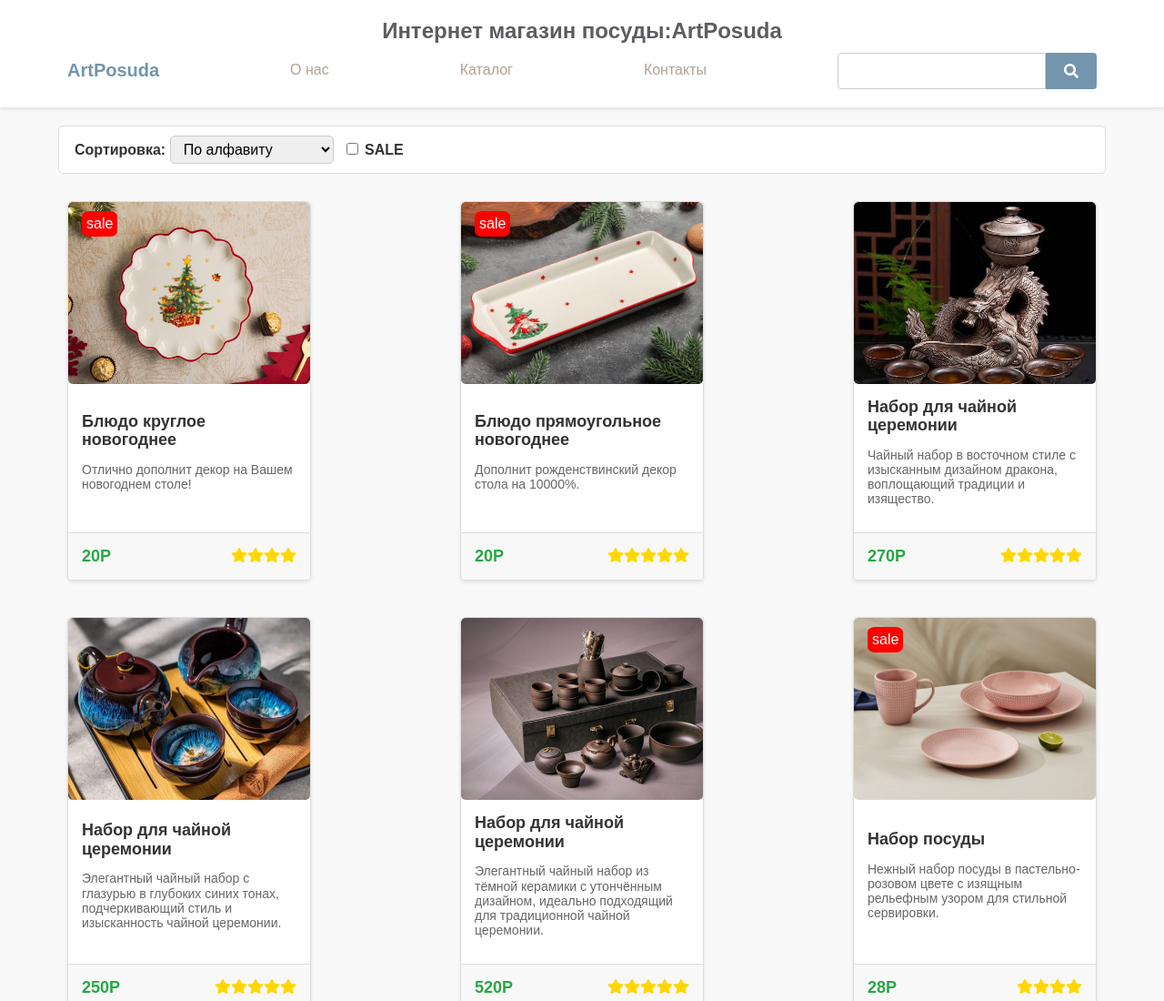
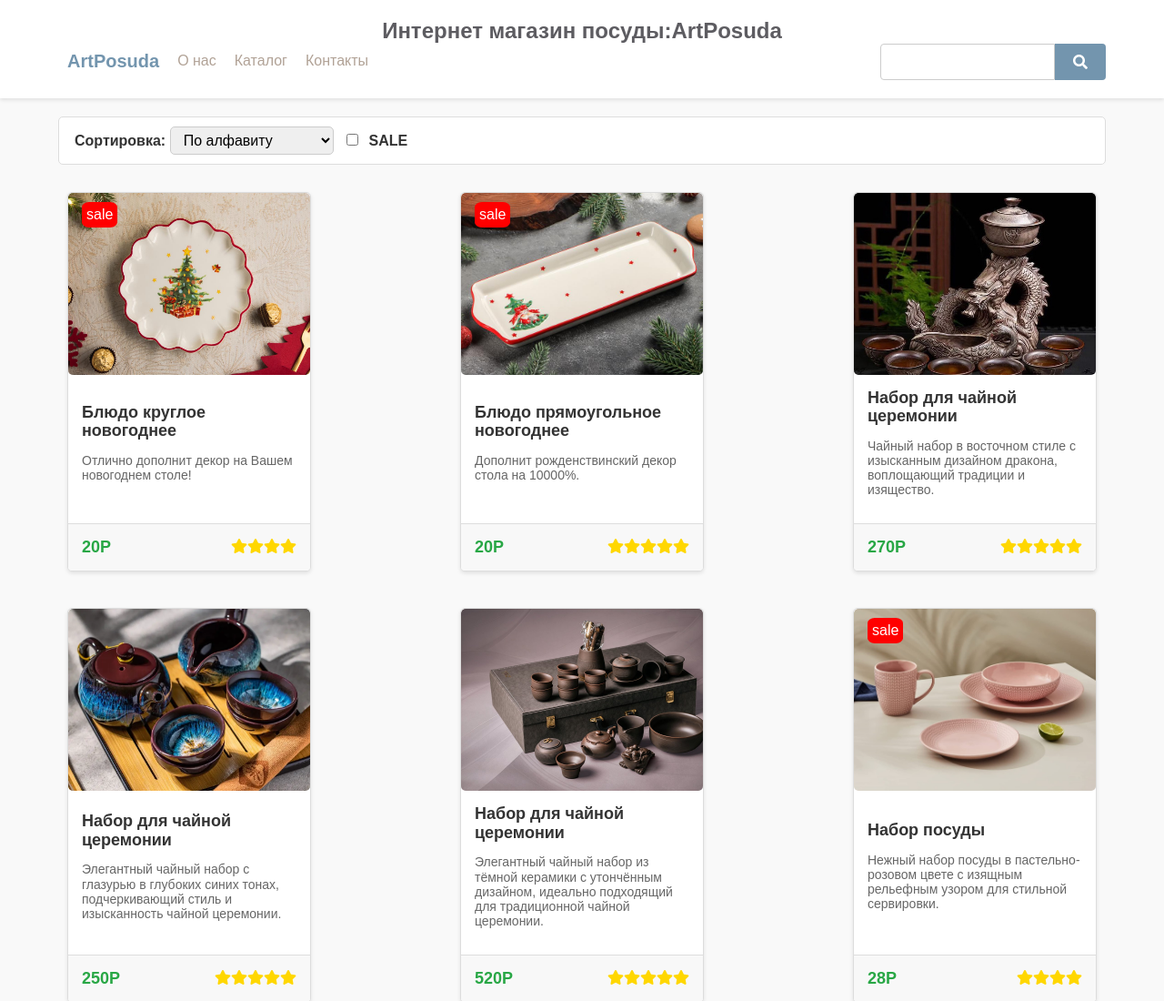
Before and after one commit to NatalyaBoreisha/Online-store, a plain HTML site: page index.html in a window 1280 px wide. Shown: the top 1100 px of the page at 91% size. Drawn offline with nearby package versions, Linux system fonts and the light colour scheme.

Commit message:
fixed comments

```diff
--- a/index.html
+++ b/index.html
@@ -15,7 +15,7 @@
 <body>
     <header>
         <h1>Интернет магазин посуды:ArtPosuda</h1>
-        <nav>
+        <nav class="container">
             <ul class="container nav">
                 <li>
                     <a href="#" class="logo">ArtPosuda</a>
@@ -29,13 +29,11 @@
                 <li>
                     <a href="#contacts">Контакты</a>
                 </li>
-                <li>
-                    <div class="site-search">
-                        <input type="search" id="search-input">
-                        <button type="button" id="search-btn" class="fa fa-search"></i>
-                    </div>
-                </li>
             </ul>
+            <div class="site-search">
+                <input type="search" id="search-input">
+                <button type="button" id="search-btn" class="fa fa-search"></i>
+            </div>
         </nav>
     </header>
     <main class="container">
@@ -48,6 +46,8 @@
                     <option value="cheap">Сначала дешевые</option>
                     <option value="rating">Рейтинг</option>
                 </select>
+                <input type="checkbox" id="sale-checkbox" style="margin-left: 10px;">
+                <label for="sale-checkbox">SALE</label>
             </div>
         </div>
         <section id="shop-items">
--- a/script.js
+++ b/script.js
@@ -102,6 +102,7 @@ let currentState = [...items];
 const itemsContainer = document.querySelector("#shop-items");
 const itemTemplate = document.querySelector("#item-template");
 const nothingFound = document.querySelector("#nothing-found");
+const saleCheckbox = document.querySelector("#sale-checkbox");
 
 function renderItems(arr) {
   itemsContainer.innerHTML = "";
@@ -158,15 +159,6 @@ function prepareShopItem(shopItem) {
 const searchInput = document.querySelector("#search-input");
 const searchButton = document.querySelector("#search-btn");
 
-const saleCheckbox = document.createElement("input");
-saleCheckbox.type = "checkbox";
-saleCheckbox.id = "sale-checkbox";
-saleCheckbox.style.marginLeft = "10px";
-const saleLabel = document.createElement("label");
-saleLabel.htmlFor = "sale-checkbox";
-saleLabel.textContent = "SALE";
-document.querySelector(".filters-sort").append(saleCheckbox, saleLabel);
-
 function applySearch() {
   const searchString = searchInput.value.trim().toLowerCase();
   currentState = items.filter((el) =>
@@ -175,6 +167,7 @@ function applySearch() {
   if (saleCheckbox.checked) {
     currentState = currentState.filter((item) => item.tags.includes("sale"));
   }
+  sortControl.selectedIndex = 0;
   renderItems(currentState);
 }
 
--- a/style.css
+++ b/style.css
@@ -42,11 +42,12 @@ header h1 {
 
 nav {
     margin-top: 10px;
+    display: flex;
 }
 
 .nav {
     display: flex;
-    justify-content: space-between;
+    flex-wrap: wrap;
     align-items: center;
 }
 
@@ -217,3 +218,7 @@ footer .logo {
     color: #888;
     display: none;
 }
+
+#sale-checkbox {
+    margin-left: 10px;
+}
```
